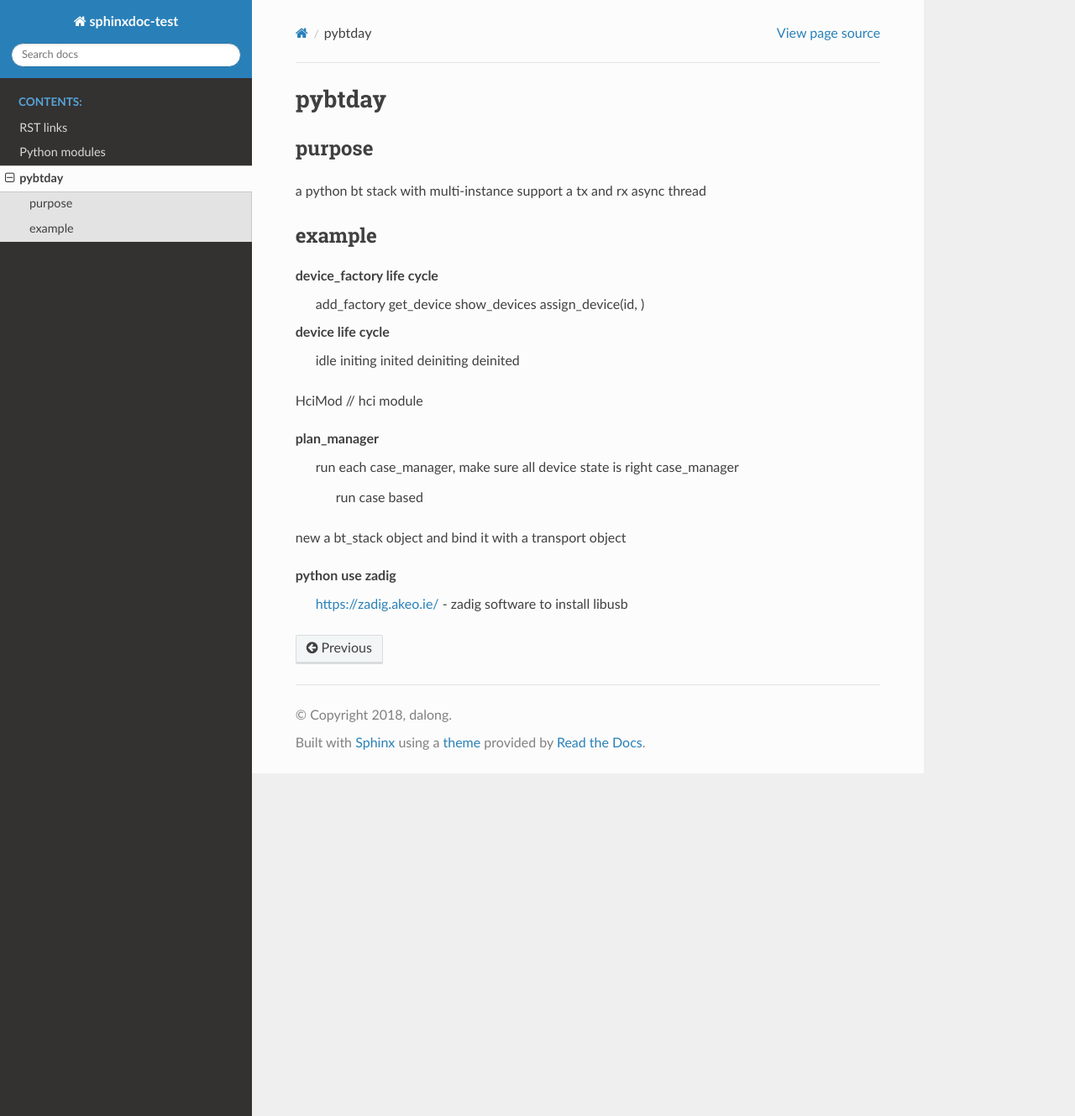
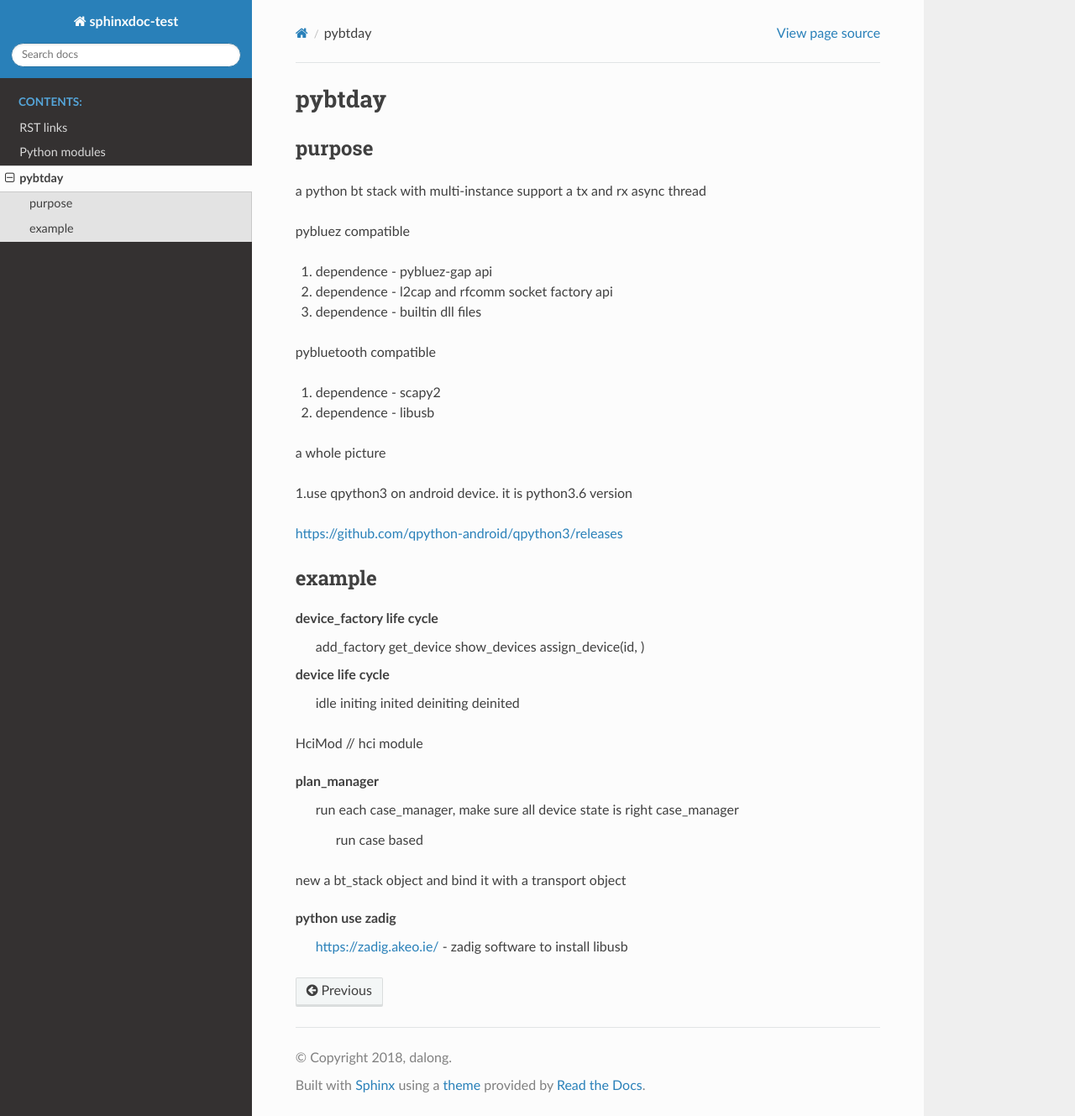
Before and after one commit to notmikeb/sphinxdoc-test, a Sphinx documentation site: the page built from docs/source/page3.rst, in a window 1280 px wide and 1329 px high. Shown: the whole window at 84% size. Built offline with Sphinx 7.4.7 and the Read the Docs theme 2.0.0, drawn with Linux system fonts in a browser that asks for light colours; pages that are not in the unit, such as notebooks, are missing from menus.

Commit message:
add dep description

```diff
--- a/docs/source/page3.rst
+++ b/docs/source/page3.rst
@@ -6,6 +6,31 @@ purpose
 ************
 a python bt stack with multi-instance support
 a tx and rx async thread
+
+
+
+pybluez compatible
+
+1. dependence - pybluez-gap api
+
+2. dependence - l2cap and rfcomm socket factory api
+
+3. dependence - builtin dll files
+
+pybluetooth compatible
+
+1. dependence - scapy2
+
+2. dependence - libusb
+
+
+a whole picture
+
+1.use qpython3 on android device. it is python3.6 version
+
+`https://github.com/qpython-android/qpython3/releases <qpython3>`_
+
+
 
 example
 ************
```
